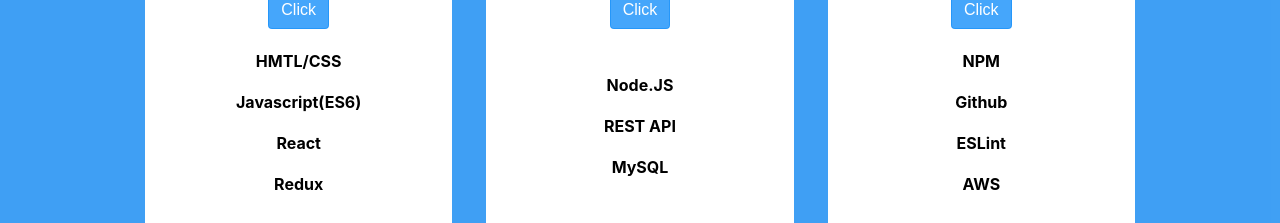
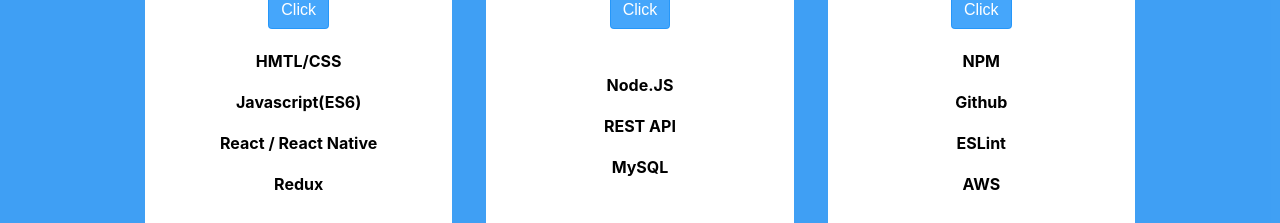
Before and after one commit to ko7452/portfolio, a React (Create React App) app: page / in a window 1280 px wide. Shown: the part 1780-2003 px from the top of the page. Built offline with nearby package versions, Linux system fonts and the light colour scheme.

Commit message:
plus a skills

```diff
--- a/src/component/Skill.js
+++ b/src/component/Skill.js
@@ -6,7 +6,7 @@
 import js from "../images/js.png";
 import reactImg from "../images/reactImg.png";
 import redux from "../images/redux.png";
-import reactNative from "../images/reactNative.png";
+// import reactNative from "../images/reactNative.png";ㅁ
 
 import nodejs from "../images/nodejs.png";
 import mySQL from "../images/mySQL.png";
@@ -54,7 +54,7 @@
               </button>
               <h4>HMTL/CSS</h4>
               <h4>Javascript(ES6)</h4>
-              <h4>React</h4>
+              <h4>React / React Native</h4>
               <h4>Redux</h4>
               <div class="front-logo">
                 <img src={html} width="50" height="50" />
```
Also changed, not shown: 12 other files (tests, documents, lock files or other folders).
